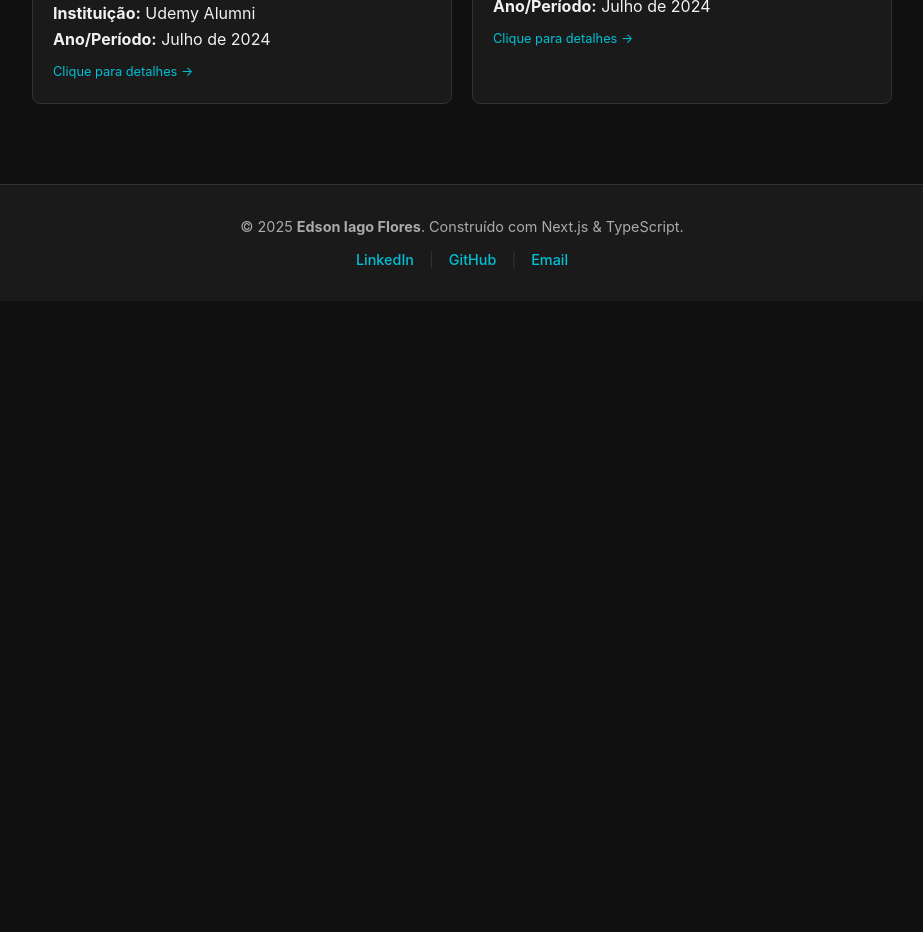
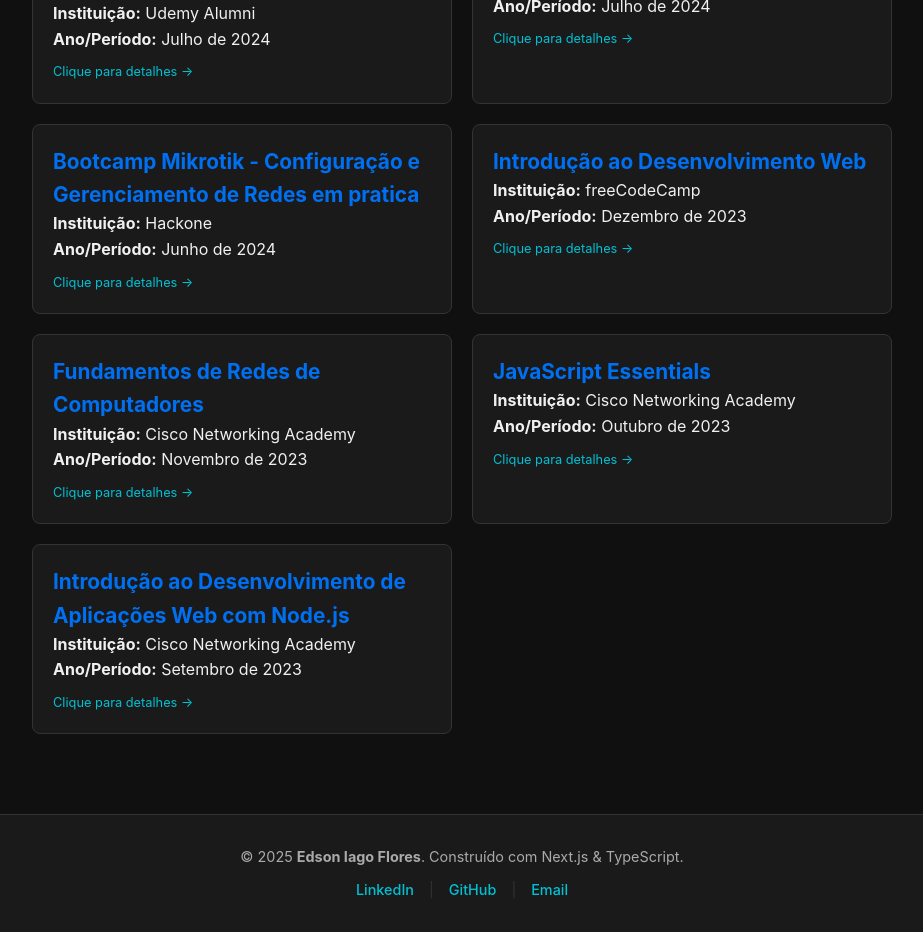
Before and after one commit to EdsonIFlores/curriculo-fullstack-frontend, a Next.js app: page /resumo in a window 1280 px wide. Shown: the part 1280-2212 px from the top of the page, without its empty margins (178-1101 px from the left). Before the commit the page ends 1581 px from the top, so only its background shows below. Built offline with nearby package versions, Linux system fonts and the light colour scheme.

Commit message:
feat: adiciona novo curso de [Nome do Curso] à formação académica

```diff
--- a/src/data/ResumoFormacaoData.ts
+++ b/src/data/ResumoFormacaoData.ts
@@ -14,7 +14,7 @@
         id: 1,
         titulo: "Desenvolvedor Full-Stack (MERN)",
         instituicao: "SENAI Barreiras (Plataforma EAD)",
-        ano: "Em Andamento (Previsão: [MÊS/ANO])",
+        ano: "Em Andamento (Previsão: dez/2026)",
         tipo: 'ACADEMICO',
         detalhes: [
             "Construção de aplicações web Full-Stack com MongoDB, Express.js, React e Node.js.",
@@ -29,7 +29,7 @@
         id: 2,
         titulo: "Ciência da Computação (Bacharelado)",
         instituicao: "Instituto Federal de Goiás (IFG)",
-        ano: "Mar/2023 - Mar/2027 (Em Andamento)",
+        ano: "Mar/2023 - (transferido em Jul/2024)",
         tipo: 'ACADEMICO',
         detalhes: [
             "Sólida base em algoritmos, estrutura de dados e matemática computacional.",
@@ -77,5 +77,71 @@
         ],
         competencias: ["Segurança de Rede", "Análise de Dados", "Administração de Redes"]
     },
+    {
+        id: 6,
+        titulo: "Bootcamp Mikrotik - Configuração e Gerenciamento de Redes em pratica",
+        instituicao: "Hackone ",
+        ano: "Junho de 2024 ",
+        tipo: 'CERTIFICACAO',
+        detalhes: [
+            "Fundamentos essenciais do Mikrotik RouterOS para configurar e administrar redes de forma eficaz.",
+            "Explorando topicos como configuração de roteadores e firewall, VPNs, e gerenciamento de largura de banda.",
+            "Preparando-se para otimizar e proteger redes utilizando as ferramentas avançadas do Mikrotik.",
+        ],
+        competencias: ["Mikrotik", "Redes", "Configuração de Roteadores"]
+    },
+    {
+        id: 7,
+        titulo: "Introdução ao Desenvolvimento Web",
+        instituicao: "freeCodeCamp",
+        ano: "Dezembro de 2023",
+        tipo: 'CERTIFICACAO',
+        detalhes: [
+            "Fundamentos de HTML, CSS e JavaScript para construção de websites responsivos.",
+            "Práticas de design web e usabilidade.",
+            "Introdução ao desenvolvimento Front-End com foco na experiência do usuário."
+        ],
+        competencias: ["HTML", "CSS", "JavaScript", "Design Responsivo"]
+    },
+    {
+        id: 8,
+        titulo: "Fundamentos de Redes de Computadores",
+        instituicao: "Cisco Networking Academy",
+        ano: "Novembro de 2023",
+        tipo: 'CERTIFICACAO',
+        detalhes: [
+            "Conceitos básicos de redes, incluindo modelos OSI e TCP/IP.",
+            "Configuração e gerenciamento de dispositivos de rede.",
+            "Fundamentos de segurança de rede e resolução de problemas."
+        ],
+        competencias: ["Redes de Computadores", "Configuração de Dispositivos", "Segurança de Rede"]
+    },
+    {
+        id: 9,
+        titulo: "JavaScript Essentials",
+        instituicao: "Cisco Networking Academy",
+        ano: "Outubro de 2023",
+        tipo: 'CERTIFICACAO',
+        detalhes: [
+            "Fundamentos de JavaScript, incluindo sintaxe, tipos de dados e estruturas de controle.",
+            "Manipulação do DOM e eventos.",
+            "Introdução à programação assíncrona com Promises e async/await."
+        ],
+        competencias: ["JavaScript", "DOM", "Programação Assíncrona"]
+    },
+    {
+        id: 10,
+        titulo: "Introdução ao Desenvolvimento de Aplicações Web com Node.js",
+        instituicao: "Cisco Networking Academy",
+        ano: "Setembro de 2023",
+        tipo: 'CERTIFICACAO',
+        detalhes: [
+            "Fundamentos do Node.js e seu ecossistema.",
+            "Criação de servidores web simples e manipulação de requisições HTTP.",
+            "Introdução ao uso de frameworks como Express.js para desenvolvimento Back-End."
+        ],
+        competencias: ["Node.js", "Express.js", "Desenvolvimento Back-End"]
+    },
+
     // Inclua o restante dos seus cursos aqui seguindo o mesmo padrão...
 ];
```
